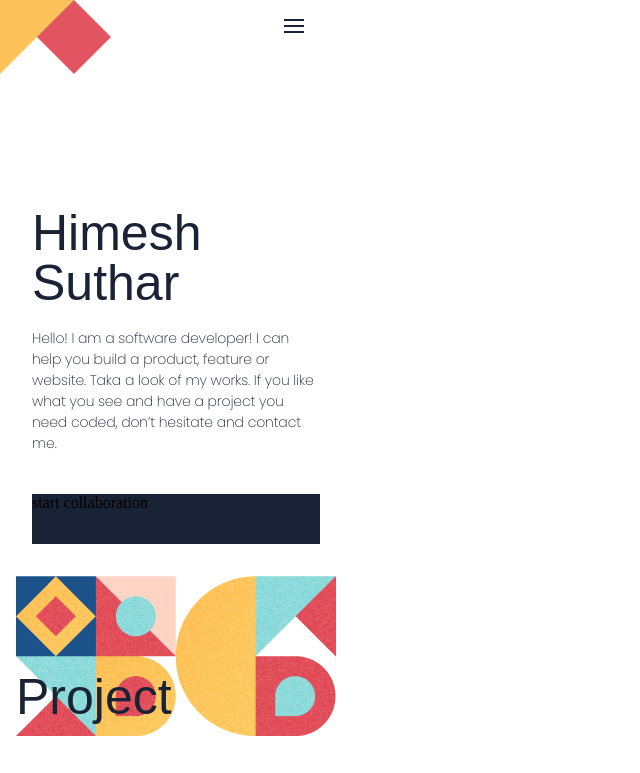
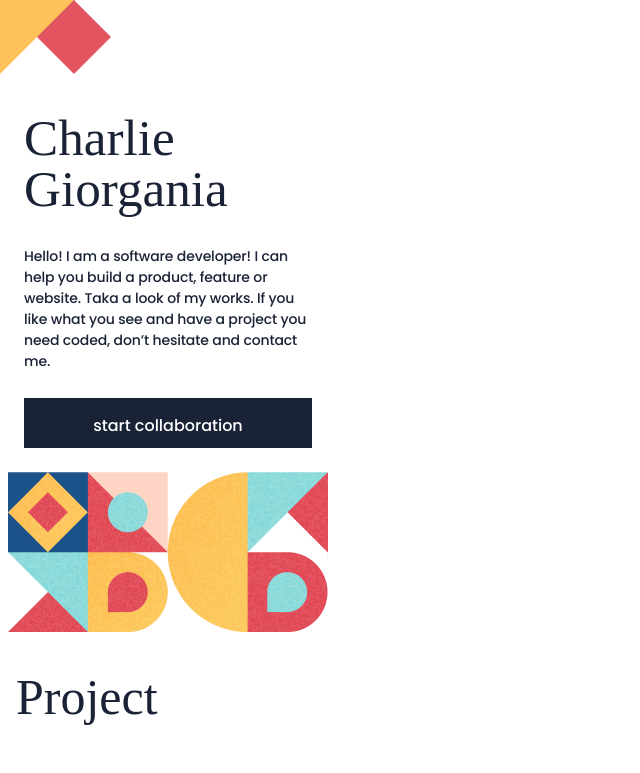
Before and after one commit to hellohimesh/project-portfolio, a website: page index.html in a window 1280 px wide. Shown: the top 773 px of the page, without its empty margins (0-640 px from the left). Drawn offline with Linux system fonts and the light colour scheme; a web font is replaced by a local one.

Commit message:
1) added header 2) wrapped menu in nav tag 3)added section container 4)set image as backgroud 5)wrapped heading in h1 tag 6)design button as per figma template 7) reattached screenshot 8) used flexbox in container

```diff
--- a/index.html
+++ b/index.html
@@ -15,34 +15,45 @@
 </head>
 
 <body>
-    <div class="nav-container">
+    <header class="nav-container">
         <div class="wrapper">
             <img class="headerimgHolder" src="assets/image_geometry_1.png" alt="headerimgHolder" />
             <div class="ic_menu">
-                <a><img src="assets/ic_menu.png" alt="menu icon"></a>
+                <nav><img src="assets/ic_menu.png" alt="menu icon"></nav>
             </div>
         </div>
 
-    </div>
+    </header>
 
-    <div class="container">
-        <div class="title_name">
-            Himesh Suthar
-        </div>
-        <div class="about_description">
+    <section class="flex-container">
+        <h1 class="title_name">
+            Charlie
+            Giorgania
+        </h1>
+        <p class="about_description">
             Hello! I am a software developer! I can help you build a product, feature or website. Taka a look of my
             works.
             If you like what you see and have a project you need coded, don’t hesitate and contact me.
+        </p>
+        <a><div class="collaborate_button">
+            <p style="
+            font-family: Poppins;
+            font-style: normal;
+            font-weight: 500;
+            font-size: 16px;
+            line-height: 24px;
+            text-align: center;
+
+            color: #FFFFFF;
+            ">start collaboration</p>
         </div>
-        <div class="collaborate_button">
-            start collaboration
-        </div>
+        </a>
 
-    </div>
-    <div class="container">
+    </section>
+    <div class="image-container">
 
-        <img class="image_geometry_1" src="assets/image_geometry_2-1.png" alt="image_geometry_2-1">
-
+        <!-- <img class="image_geometry_1" src="assets/image_geometry_2-1.png" alt="image_geometry_2-1"> -->
+        <div id ="image_geometry_2-1"></div>
     </div>
 
     <div class="project_container">
@@ -50,10 +61,9 @@
             Project
         </div>
 
-        <div class="container">
-            <img class="Rectangle_image" src="assets/Rectangle-21.png" alt="Rectangle_image" />
 
-        </div>
+            <!-- <img class="Rectangle_image" src="assets/Rectangle-21.png" alt="Rectangle_image" /> -->
+            <!-- <div style="background-image: url('assets/Rectangle-21.png');"></div> -->
 
 
 
--- a/style1.css
+++ b/style1.css
@@ -1,3 +1,5 @@
+@import url('https://fonts.googleapis.com/css?family=Open+Sans&display=swap');
+@import url('https://fonts.googleapis.com/css2?family=Poppins:wght@500&display=swap');
 .headerimgHolder {
   position: absolute;
   width: 111px;
@@ -10,19 +12,19 @@
   position: absolute;
   width: 20px;
   height: 14px;
-  left: 284px;
+  right: 15px;
   top: 19px;
 
   /* background: #1A2236; */
 }
 
-.container {
+.flex-container {
   display: flex;
+  align-items:center;
   position: absolute;
-  width: 288px;
+  /* width: 288px;
   height: 336px;
-  left: 16px;
-  top: 104px;
+  left: 16px; */
 }
 
 .title_name {
@@ -31,10 +33,10 @@
   height: 100px;
   left: 16px;
   top: 104px;
-  font-family: Playfair Display, sans-serif;
+  margin-top: 0;
   font-style: normal;
   font-weight: normal;
-  font-size: 50px;
+   font-size: 3.2em;
   line-height: 100%;
 
   /* or 50px */
@@ -65,6 +67,23 @@
   background: #1a2236;
 }
 
+.collaborate_button:hover{
+  background-color :burlywood;
+}
+.image-container{
+  display: flex;
+  align-content: space-around;
+}
+
+#image_geometry_2-1 {
+  background-image: url("assets/image_geometry_2-1.png");
+  position: absolute;
+  width: 320px;
+
+  height: 160px;
+
+  top: 472px;
+}
 .text_colo {
   position: absolute;
   width: 203.68px;
@@ -101,7 +120,6 @@
   width: 181px;
   height: 50px;
   left: 16px;
-  font-family: Playfair Display, sans-serif;
   font-style: normal;
   font-weight: normal;
   font-size: 50px;
```
